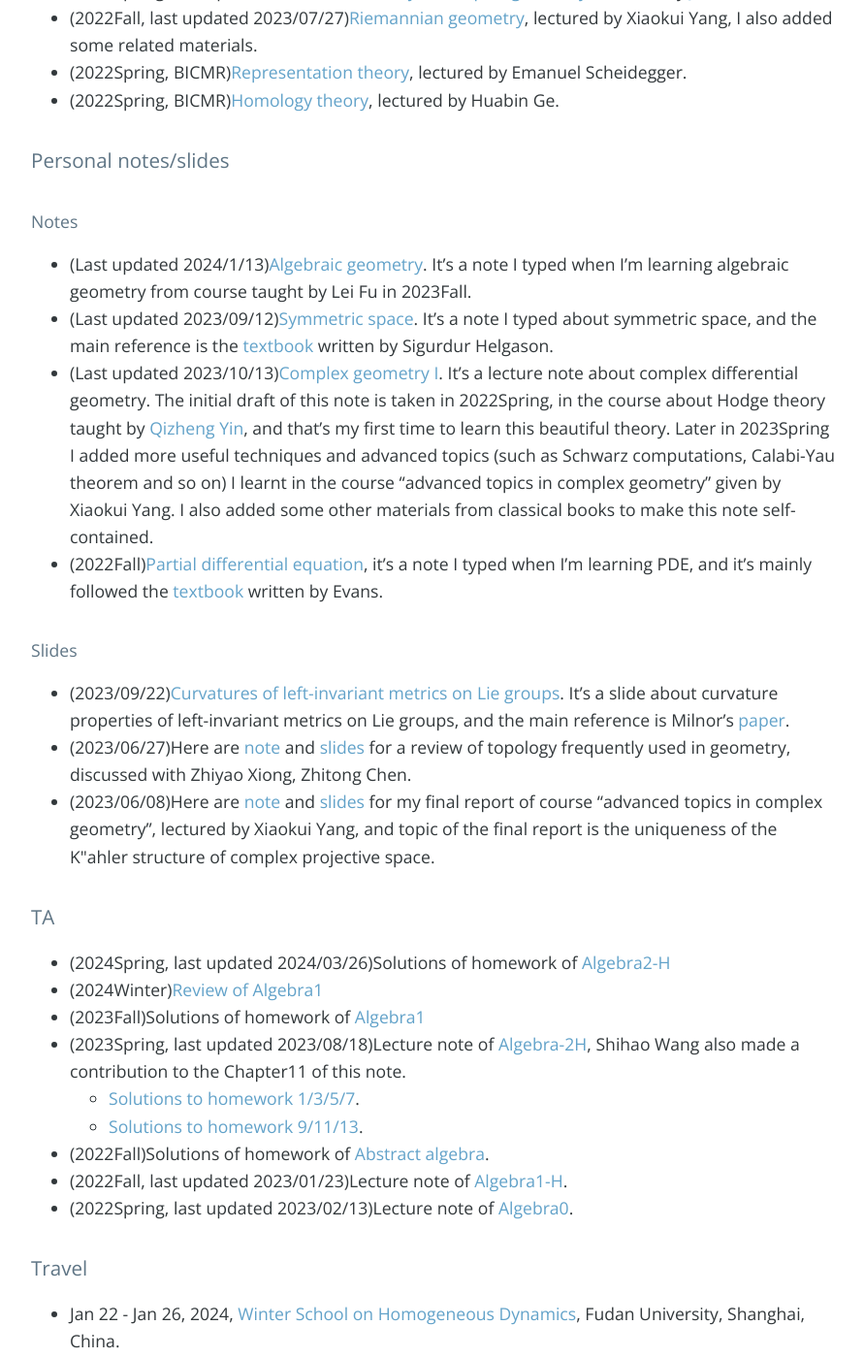
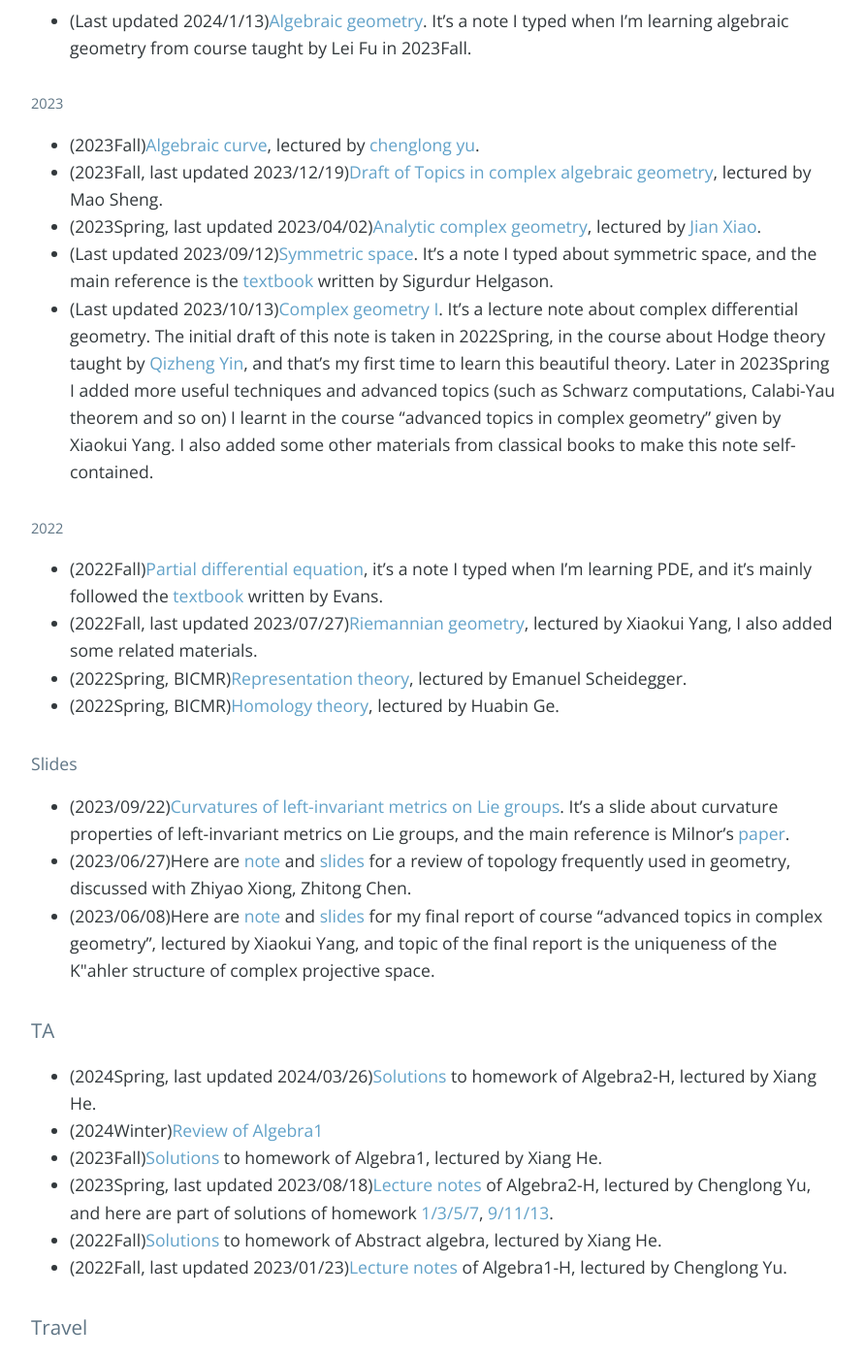
Before and after one commit to bowenl-math/bowenl-math.github.io, a Jekyll site: the page built from index.md, in a window 1280 px wide and 1400 px high, scrolled down 1216 px. Shown: the whole window at 97% size, without its empty margins (192-1083 px from the left). Built offline with Jekyll 4.4.1, drawn with Linux system fonts in a browser that asks for light colours; nearby versions of some CDN libraries; our own code applies the rules of GitHub Pages for plain Markdown files; the list of posts is cut into pages by our own code; comment, search, counter and statistics services are not loaded; some of the changed text lies outside the part shown.

Commit message:
Update index.md

```diff
--- a/index.md
+++ b/index.md
@@ -12,40 +12,36 @@ My email is liubw22 [at] mails.tsinghua.edu.cn, and my workstation is S103 at C7
    - [Spectral sequence and its application](notes/2022Fall/Spectral_sequence.pdf).
  * (2022Summer, last updated 2023/01/30) Here is the draft of lecture note I typed for a seminar about [commutative algebra](notes/2022Summer/commutative_algebra.pdf).
 
+### Notes/Slides
+#### Notes
+##### 2024
+* (Last updated 2024/1/13)[Algebraic geometry](notes/2023Fall/algebraic_geometry.pdf). It's a note I typed when I'm learning algebraic geometry from course taught by Lei Fu in 2023Fall.
 
-### Course notes
+##### 2023
 * (2023Fall)[Algebraic curve](notes/2023Fall/algebraic_curve.pdf), lectured by [chenglong yu](https://chenglongyu.github.io/).
 * (2023Fall, last updated 2023/12/19)[Draft of Topics in complex algebraic geometry](notes/2023Fall/topics_in_cag.pdf), lectured by Mao Sheng.
 * (2023Spring, last updated 2023/04/02)[Analytic complex geometry](notes/2023Spring/Analytic_complex_geometry.pdf), lectured by [Jian Xiao](https://sites.google.com/view/jianxiao/).
+* (Last updated 2023/09/12)[Symmetric space](notes/personal notes/symmetric_space.pdf). It's a note I typed about symmetric space, and the main reference is the [textbook](https://books.google.com.hk/books/about/Differential_Geometry_Lie_Groups_and_Sym.html?id=DWGvsa6bcuMC&redir_esc=y) written by Sigurdur Helgason.
+* (Last updated 2023/10/13)[Complex geometry I](notes/personal notes/Complex_geometry_I/Complex_geometry_I.pdf). It's a lecture note about complex differential geometry. The initial draft of this note is taken in 2022Spring, in the course about Hodge theory taught by [Qizheng Yin](http://faculty.bicmr.pku.edu.cn/~qizheng/#), and that's my first time to learn this beautiful theory. Later in 2023Spring I added more useful techniques and advanced topics (such as Schwarz computations, Calabi-Yau theorem and so on) I learnt in the course “advanced topics in complex geometry" given by Xiaokui Yang. I also added some other materials from classical books to make this note self-contained.
+
+##### 2022
+* (2022Fall)[Partial differential equation](notes/2022Fall/pde.pdf), it's a note I typed when I'm learning PDE, and it's mainly followed the [textbook](https://books.google.com.hk/books/about/Partial_Differential_Equations.html?id=Xnu0o_EJrCQC&redir_esc=y) written by Evans.
 * (2022Fall, last updated 2023/07/27)[Riemannian geometry](notes/2022Fall/Riemannian_geometry.pdf), lectured by Xiaokui Yang, I also added some related materials.
 * (2022Spring, BICMR)[Representation theory](notes/notes for enhanced program of BICMR/Representation_theory.pdf), lectured by Emanuel Scheidegger.
 * (2022Spring, BICMR)[Homology theory](notes/notes for enhanced program of BICMR/homology.pdf), lectured by Huabin Ge.
-
-
-### Personal notes/slides
-#### Notes
-* (Last updated 2024/1/13)[Algebraic geometry](notes/2023Fall/algebraic_geometry.pdf). It's a note I typed when I'm learning algebraic geometry from course taught by Lei Fu in 2023Fall.
-* (Last updated 2023/09/12)[Symmetric space](notes/personal notes/symmetric_space.pdf). It's a note I typed about symmetric space, and the main reference is the [textbook](https://books.google.com.hk/books/about/Differential_Geometry_Lie_Groups_and_Sym.html?id=DWGvsa6bcuMC&redir_esc=y) written by Sigurdur Helgason.
-* (Last updated 2023/10/13)[Complex geometry I](notes/personal notes/Complex_geometry_I/Complex_geometry_I.pdf). It's a lecture note about complex differential geometry. The initial draft of this note is taken in 2022Spring, in the course about Hodge theory taught by [Qizheng Yin](http://faculty.bicmr.pku.edu.cn/~qizheng/#), and that's my first time to learn this beautiful theory. Later in 2023Spring I added more useful techniques and advanced topics (such as Schwarz computations, Calabi-Yau theorem and so on) I learnt in the course “advanced topics in complex geometry" given by Xiaokui Yang. I also added some other materials from classical books to make this note self-contained.
-* (2022Fall)[Partial differential equation](notes/2022Fall/pde.pdf), it's a note I typed when I'm learning PDE, and it's mainly followed the [textbook](https://books.google.com.hk/books/about/Partial_Differential_Equations.html?id=Xnu0o_EJrCQC&redir_esc=y) written by Evans.
 
 #### Slides
 * (2023/09/22)[Curvatures of left-invariant metrics on Lie groups](notes/personal notes/Curvatures_of_Lie_group.pdf). It's a slide about curvature properties of left-invariant metrics on Lie groups, and the main reference is Milnor's [paper](https://mathscinet.ams.org/mathscinet/article?mr=0425012).
 * (2023/06/27)Here are [note](notes/personal notes/Review_of_topology/note.pdf) and [slides](notes/personal notes/Review_of_topology/slides.pdf) for a review of topology frequently used in geometry, discussed with Zhiyao Xiong, Zhitong Chen.
 * (2023/06/08)Here are [note](notes/personal notes/Uniqueness_CPn/note.pdf) and [slides](notes/personal notes/Uniqueness_CPn/slides.pdf) for my final report of course “advanced topics in complex geometry", lectured by Xiaokui Yang, and topic of the final report is the uniqueness of the K\"ahler structure of complex projective space.
 
-
 ### TA
-* (2024Spring, last updated 2024/03/26)Solutions of homework of [Algebra2-H](notes/2024Spring/Solutions_to_HW.pdf)
+* (2024Spring, last updated 2024/03/26)[Solutions](notes/2024Spring/Solutions_to_HW.pdf) to homework of Algebra2-H, lectured by Xiang He.
 * (2024Winter)[Review of Algebra1](https://bowenl.notion.site/2024-02-1-44163401a7dd4cf28aa86264640464b5)
-* (2023Fall)Solutions of homework of [Algebra1](notes/2023Fall/Solutions_to_HW.pdf)
-* (2023Spring, last updated 2023/08/18)Lecture note of [Algebra-2H](notes/2023Spring/Algebra2-H.pdf), Shihao Wang also made a contribution to the Chapter11 of this note.
-   - [Solutions to homework 1/3/5/7](notes/2023Spring/Solutions(1_3_5_7).pdf).
-   - [Solutions to homework 9/11/13](notes/2023Spring/Solutions(9_11_13).pdf).
-* (2022Fall)Solutions of homework of [Abstract algebra](notes/2022Fall/Sol_to_abstract_algebra.pdf).
-* (2022Fall, last updated 2023/01/23)Lecture note of [Algebra1-H](notes/2022Fall/Algebra1-H.pdf).
-* (2022Spring, last updated 2023/02/13)Lecture note of [Algebra0](notes/2023Spring/Algebra0.pdf).
-
+* (2023Fall)[Solutions](notes/2023Fall/Solutions_to_HW.pdf) to homework of Algebra1, lectured by Xiang He.
+* (2023Spring, last updated 2023/08/18)[Lecture notes](notes/2023Spring/Algebra2-H.pdf) of Algebra2-H, lectured by Chenglong Yu, and here are part of solutions of homework [1/3/5/7](notes/2023Spring/Solutions(1_3_5_7).pdf), [9/11/13](notes/2023Spring/Solutions(9_11_13).pdf).
+* (2022Fall)[Solutions](notes/2022Fall/Sol_to_abstract_algebra.pdf) to homework of Abstract algebra, lectured by Xiang He.
+* (2022Fall, last updated 2023/01/23)[Lecture notes](notes/2022Fall/Algebra1-H.pdf) of Algebra1-H, lectured by Chenglong Yu.
 
 ### Travel
 * Jan 22 - Jan 26, 2024, [Winter School on Homogeneous Dynamics](https://scms.fudan.edu.cn/info/4588/6088.htm), Fudan University, Shanghai, China.
```
